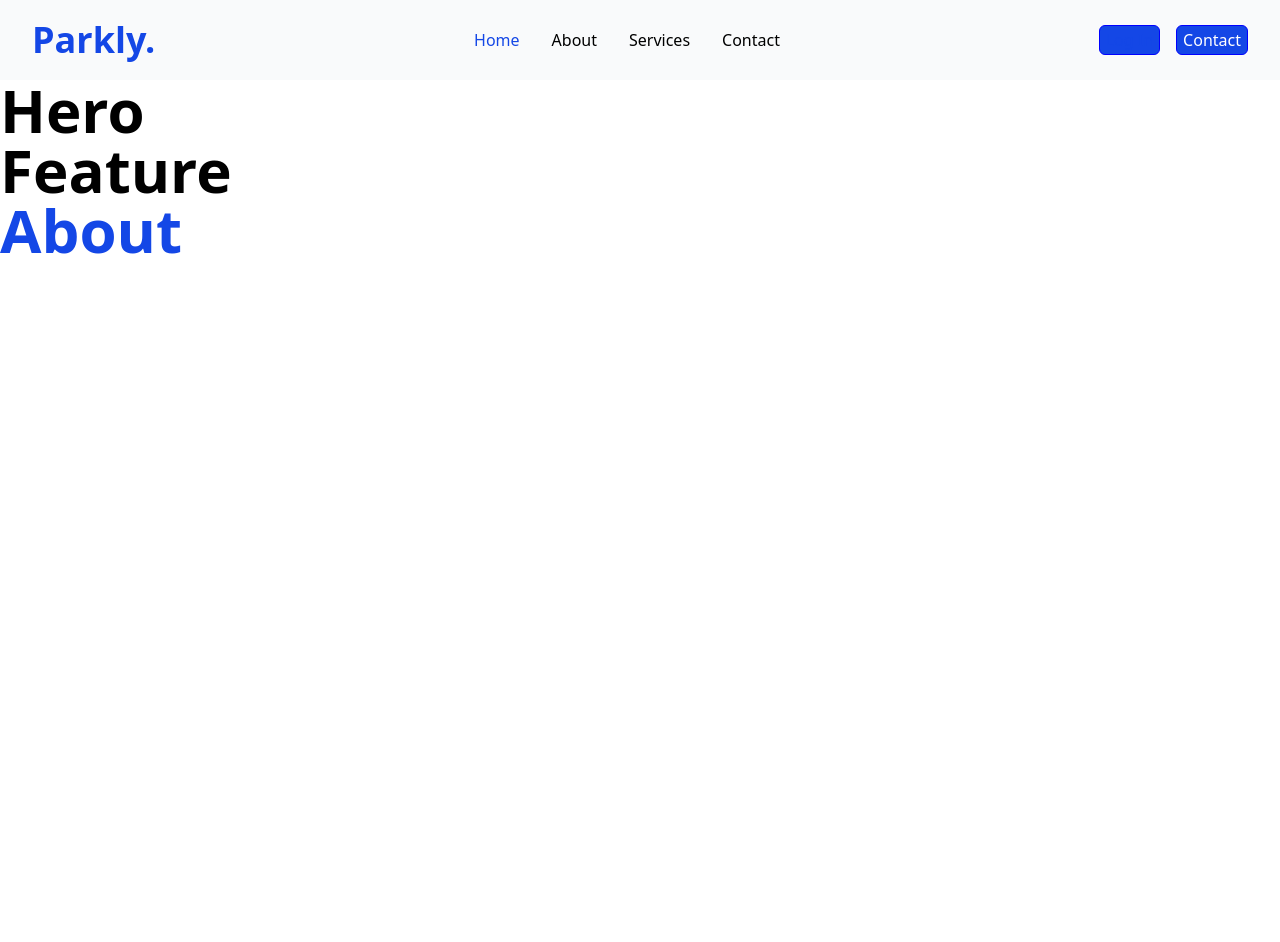
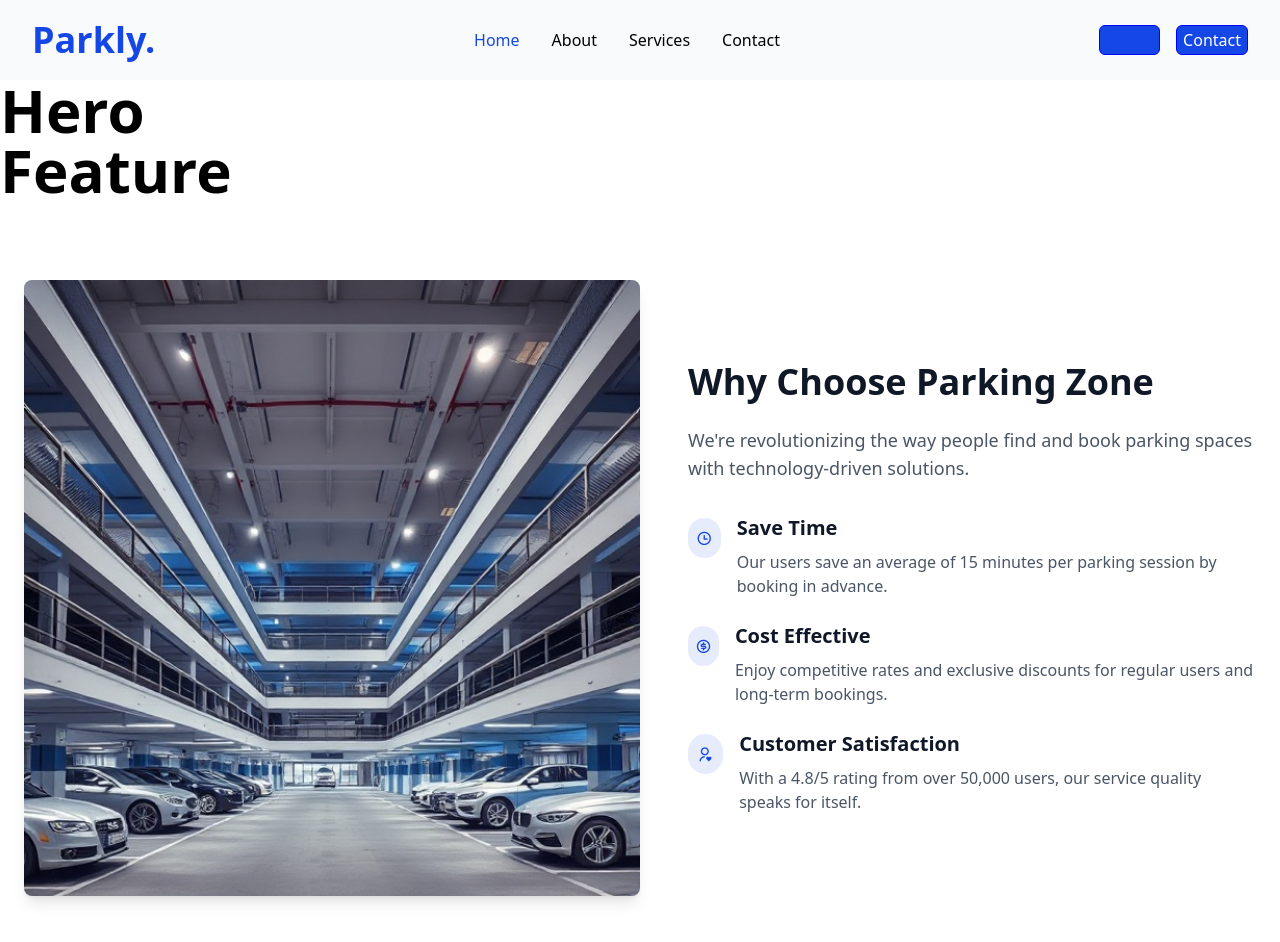
Before and after one commit to Sitr4ka/parkly, a React (Vite) app: page / in a window 1280 px wide. Shown: the top 942 px of the page. Before the commit the page ends 800 px from the top, so only its background shows below. Built offline with nearby package versions, Linux system fonts and the light colour scheme.

Commit message:
mise à jour du composant about

```diff
--- a/src/components/About.jsx
+++ b/src/components/About.jsx
@@ -1,7 +1,53 @@
+import parking from './../assets/parking.jpg'
 const About = () => {
     return (
         <>
-        <h1 className="text-primary">About </h1>
+            <section class="py-20">
+                <div className="container mx-auto px-6">
+                    <div className="flex flex-col md:flex-row items-center">
+                        <div className="md:w-1/2 mb-10 md:mb-0">
+
+                            <img src={parking}  alt="Modern Parking Facility" class="rounded-lg shadow-lg object-cover w-full h-auto" />
+                        </div>
+                        <div className="md:w-1/2 md:pl-12">
+                            <h2 className="text-3xl md:text-4xl font-bold text-gray-900 mb-6">Why Choose Parking Zone</h2>
+                            <p className="text-lg text-gray-600 mb-8">We're revolutionizing the way people find and book parking spaces with technology-driven solutions.</p>
+
+                            <div className="space-y-6">
+                                <div className="flex items-start">
+                                    <div className="w-10 h-10 flex items-center justify-center bg-primary/10 rounded-full mr-4 mt-1">
+                                        <i className="ri-time-line text-primary"></i>
+                                    </div>
+                                    <div>
+                                        <h3 class="text-xl font-semibold text-gray-900 mb-2">Save Time</h3>
+                                        <p class="text-gray-600">Our users save an average of 15 minutes per parking session by booking in advance.</p>
+                                    </div>
+                                </div>
+
+                                <div className="flex items-start">
+                                    <div className="w-10 h-10 flex items-center justify-center bg-primary/10 rounded-full mr-4 mt-1">
+                                        <i className="ri-money-dollar-circle-line text-primary"></i>
+                                    </div>
+                                    <div>
+                                        <h3 className="text-xl font-semibold text-gray-900 mb-2">Cost Effective</h3>
+                                        <p className="text-gray-600">Enjoy competitive rates and exclusive discounts for regular users and long-term bookings.</p>
+                                    </div>
+                                </div>
+
+                                <div className="flex items-start">
+                                    <div className="w-10 h-10 flex items-center justify-center bg-primary/10 rounded-full mr-4 mt-1">
+                                        <i className="ri-user-heart-line text-primary"></i>
+                                    </div>
+                                    <div>
+                                        <h3 className="text-xl font-semibold text-gray-900 mb-2">Customer Satisfaction</h3>
+                                        <p className="text-gray-600">With a 4.8/5 rating from over 50,000 users, our service quality speaks for itself.</p>
+                                    </div>
+                                </div>
+                            </div>
+                        </div>
+                    </div>
+                </div>
+            </section>
         </>
     )
 }
```
